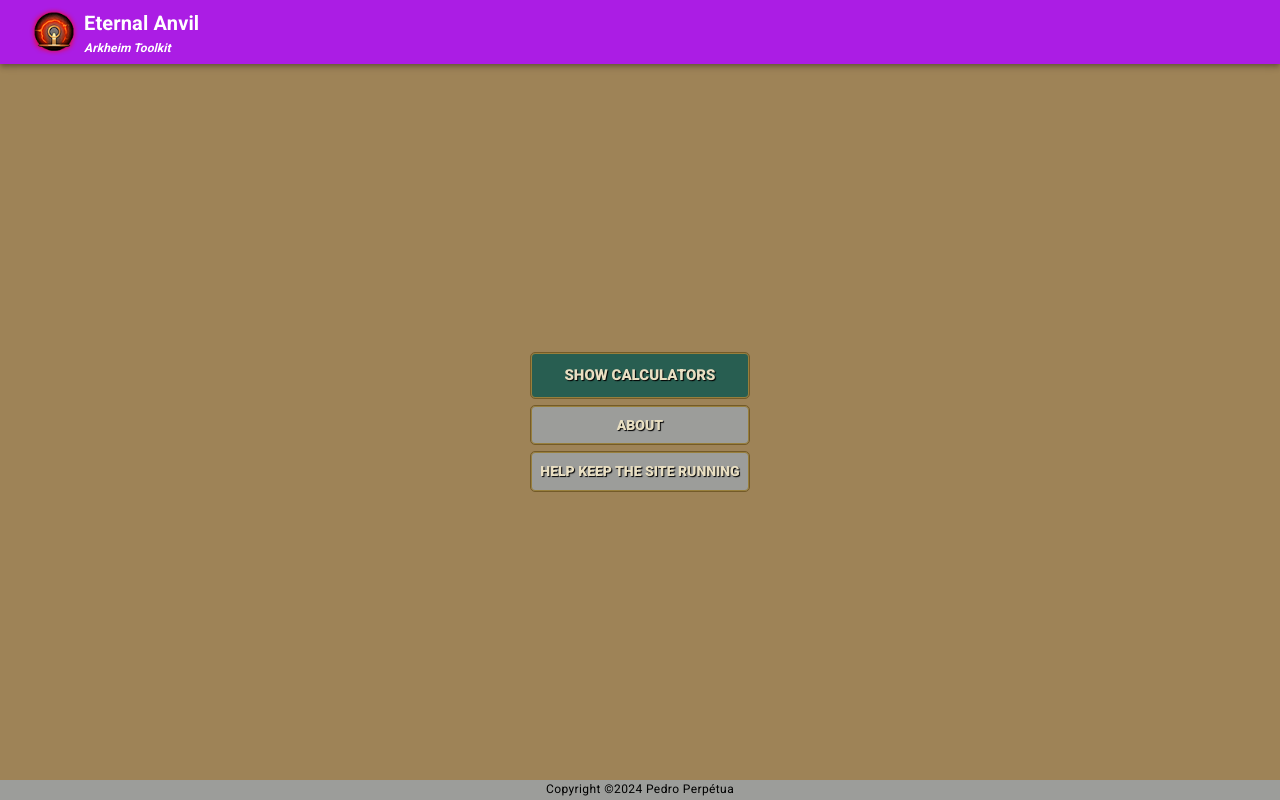
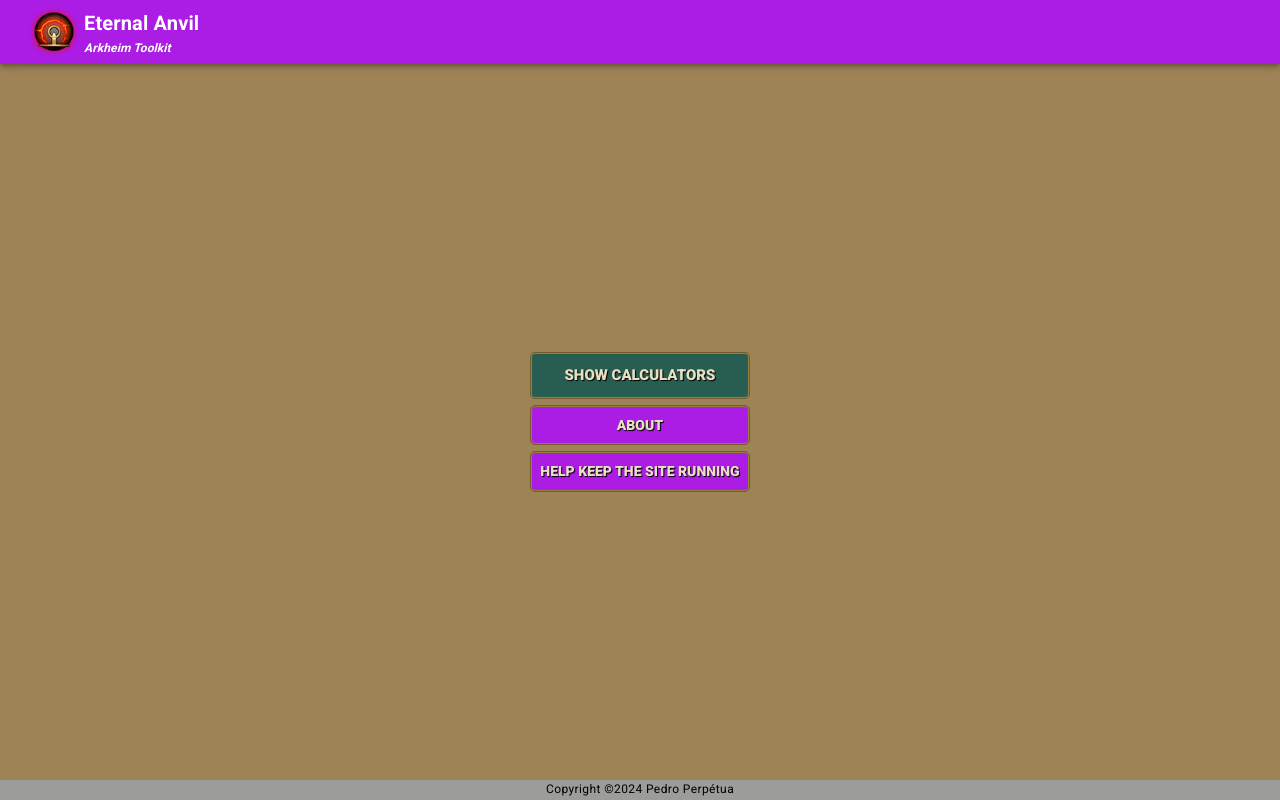
Before and after one commit to PedroPerpetua/eternal-anvil, a React (Vite) app: page / in a window 1280 px wide. Built offline with nearby package versions, Linux system fonts and the light colour scheme.

Commit message:
Improved button styling Fixed some styling issues

```diff
--- a/src/components/calculators/Calculator.tsx
+++ b/src/components/calculators/Calculator.tsx
@@ -154,9 +154,6 @@ function Calculator({ calculatorId }: CalculatorProps) {
     listeners = draggableAttrs.listeners;
     sx.position = 'absolute';
     [sx.left, sx.top] = calculator.position;
-    if (draggableAttrs.isDragging) {
-      sx.boxShadow = `0 0 25px ${gameColors.gold.light}`;
-    }
   }
 
   // Handle zIndex
--- a/src/components/calculators/OverlayMenu.tsx
+++ b/src/components/calculators/OverlayMenu.tsx
@@ -1,21 +1,23 @@
 import { useState } from 'react';
-import type { ComponentType } from 'react';
 import AddIcon from '@mui/icons-material/Add';
 import Grid3x3Icon from '@mui/icons-material/Grid3x3';
 import MenuIcon from '@mui/icons-material/Menu';
-import PanToolIcon from '@mui/icons-material/PanTool';
 import ShareIcon from '@mui/icons-material/Share';
 import VisibilityOffIcon from '@mui/icons-material/VisibilityOff';
+import WavingHandIcon from '@mui/icons-material/WavingHand';
 import {
-  Box, Fab, Fade, Stack, Tooltip, Typography, useMediaQuery, useTheme,
+  Box, Fade, Stack, Tooltip, Typography, useMediaQuery, useTheme,
 } from '@mui/material';
+import type { SvgIcon } from '@mui/material';
 
 import useCalculatorsDisplayMode from './useCalculatorsDisplayMode';
 import { useAppDispatch } from '../../store';
 import { calculatorsActions } from '../../store/calculators';
+import { gameColors } from '../../theme';
+import PrimaryFabGameButton from '../common/styled/PrimaryFabGameButton';
 
 type MenuButtonProps = {
-  Icon: ComponentType<object>,
+  Icon: typeof SvgIcon,
   label: string,
   onClick: () => void;
   open: boolean,
@@ -26,14 +28,14 @@ function MenuButton({ Icon, label, onClick, open }: MenuButtonProps) {
   const isMobile = useMediaQuery(theme.breakpoints.down('md'));
   return (
     <Tooltip open={!isMobile && open} title={<Typography>{ label }</Typography>} placement="left">
-      <Fab
+      <PrimaryFabGameButton
         color="primary"
         size={isMobile ? 'small' : 'medium'}
         onClick={() => onClick()}
         variant="circular"
       >
-        <Icon />
-      </Fab>
+        <Icon htmlColor={gameColors.goldIcon} />
+      </PrimaryFabGameButton>
     </Tooltip>
   );
 }
@@ -60,7 +62,7 @@ function OverlayMenu() {
             {
               !isMobile && (
                 <MenuButton
-                  Icon={displayMode === 'grid' ? PanToolIcon : Grid3x3Icon}
+                  Icon={displayMode === 'grid' ? WavingHandIcon : Grid3x3Icon}
                   label={`Change to ${displayMode === 'grid' ? 'Free-Drag' : 'Grid'}`}
                   onClick={() => dispatch(calculatorsActions.setDisplayMode(
                     displayMode === 'grid'
@@ -85,9 +87,9 @@ function OverlayMenu() {
             />
           </Stack>
         </Fade>
-        <Fab size="large" color="primary" onClick={() => setOpen((curr) => !curr)}>
-          <MenuIcon />
-        </Fab>
+        <PrimaryFabGameButton size="large" color="primary" onClick={() => setOpen((curr) => !curr)}>
+          <MenuIcon htmlColor={gameColors.goldIcon} />
+        </PrimaryFabGameButton>
       </Stack>
     </Box>
   );
--- a/src/components/calculators/PenaltySelector.tsx
+++ b/src/components/calculators/PenaltySelector.tsx
@@ -52,6 +52,7 @@ function PenaltySelector({ value, onChange }: PenaltySelectorProps) {
             type="number"
             label="Mission Penalty"
             FormHelperTextProps={{ component: 'div' }}
+            InputLabelProps={{ shrink: true }}
             helperText={(
               <Stack direction="row" alignItems="center" spacing={1} component="span">
                 <CustomIcon size={24} src={penalty.iconSrc} tintColor={penalty.iconColor} />
--- /dev/null
+++ b/src/components/common/styled/FabGameButton.tsx
@@ -0,0 +1,25 @@
+import { Fab, styled } from '@mui/material';
+
+import { gameColors } from '../../../theme';
+
+const { teal, gold } = gameColors;
+
+type FabGameButtonExtraProps = {
+  selected?: boolean
+};
+
+const FabGameButton = styled(Fab)(({ selected = false }: FabGameButtonExtraProps) => ({
+  color: teal.text,
+  letterSpacing: '0px',
+  fontWeight: 900,
+  backgroundColor: selected ? teal.light : teal.main,
+  '&:hover': { backgroundColor: teal.light },
+  '&.Mui-disabled': { backgroundColor: teal.dark },
+  textShadow: '1px 1px 1px black',
+  border: '3px solid',
+  borderColor: gold.light,
+  outline: '1px solid',
+  outlineColor: gold.dark,
+}));
+
+export default FabGameButton;
--- /dev/null
+++ b/src/components/common/styled/PrimaryFabGameButton.tsx
@@ -0,0 +1,10 @@
+import { styled } from '@mui/material';
+
+import FabGameButton from './FabGameButton';
+
+const PrimaryFabGameButton = styled(FabGameButton)(({ theme }) => ({
+  backgroundColor: theme.palette.primary.main,
+  '&:hover': { backgroundColor: theme.palette.primary.dark },
+}));
+
+export default PrimaryFabGameButton;
--- /dev/null
+++ b/src/components/common/styled/PrimaryGameButton.tsx
@@ -0,0 +1,10 @@
+import { styled } from '@mui/material';
+
+import GameButton from './GameButton';
+
+const PrimaryGameButton = styled(GameButton)(({ theme }) => ({
+  backgroundColor: theme.palette.primary.main,
+  '&:hover': { backgroundColor: theme.palette.primary.dark },
+}));
+
+export default PrimaryGameButton;
--- a/src/components/common/styled/SecondaryGameButton.tsx
+++ /dev/null
@@ -1,10 +0,0 @@
-import { styled } from '@mui/material';
-
-import GameButton from './GameButton';
-
-const SecondaryGameButton = styled(GameButton)(({ theme }) => ({
-  backgroundColor: theme.palette.secondary.main,
-  '&:hover': { backgroundColor: theme.palette.secondary.light },
-}));
-
-export default SecondaryGameButton;
--- a/src/components/website/About.tsx
+++ b/src/components/website/About.tsx
@@ -6,14 +6,16 @@ import {
 import Grid from '@mui/material/Unstable_Grid2'; // Grid version 2
 
 import AboutImage from '../../assets/about-me.png';
-import SecondaryGameButton from '../common/styled/SecondaryGameButton';
+import PrimaryGameButton from '../common/styled/PrimaryGameButton';
 
 function About() {
   const [open, setOpen] = useState(false);
 
   return (
     <>
-      <SecondaryGameButton onClick={() => setOpen(true)}>About</SecondaryGameButton>
+      <PrimaryGameButton onClick={() => setOpen(true)}>
+        About
+      </PrimaryGameButton>
       <Modal open={open} onClose={() => setOpen(false)}>
         <Box
           sx={{
--- a/src/components/website/Donations.tsx
+++ b/src/components/website/Donations.tsx
@@ -1,16 +1,16 @@
 import { useState } from 'react';
 import { Box, Modal, Stack, Typography } from '@mui/material';
 
-import SecondaryGameButton from '../common/styled/SecondaryGameButton';
+import PrimaryGameButton from '../common/styled/PrimaryGameButton';
 
 function Donations() {
   const [open, setOpen] = useState(false);
 
   return (
     <>
-      <SecondaryGameButton onClick={() => setOpen(true)}>
+      <PrimaryGameButton onClick={() => setOpen(true)}>
         Help keep the site running
-      </SecondaryGameButton>
+      </PrimaryGameButton>
       <Modal open={open} onClose={() => setOpen(false)}>
         <Box
           sx={{
```
